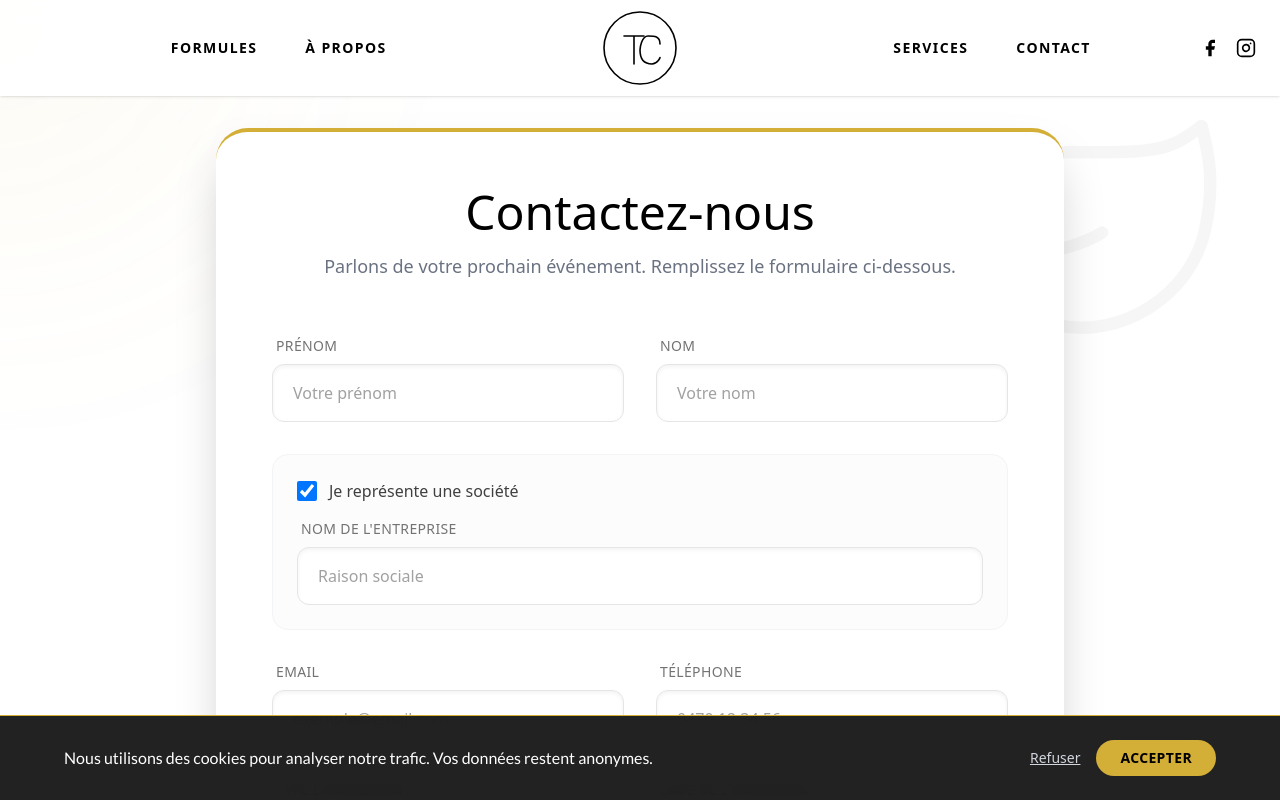
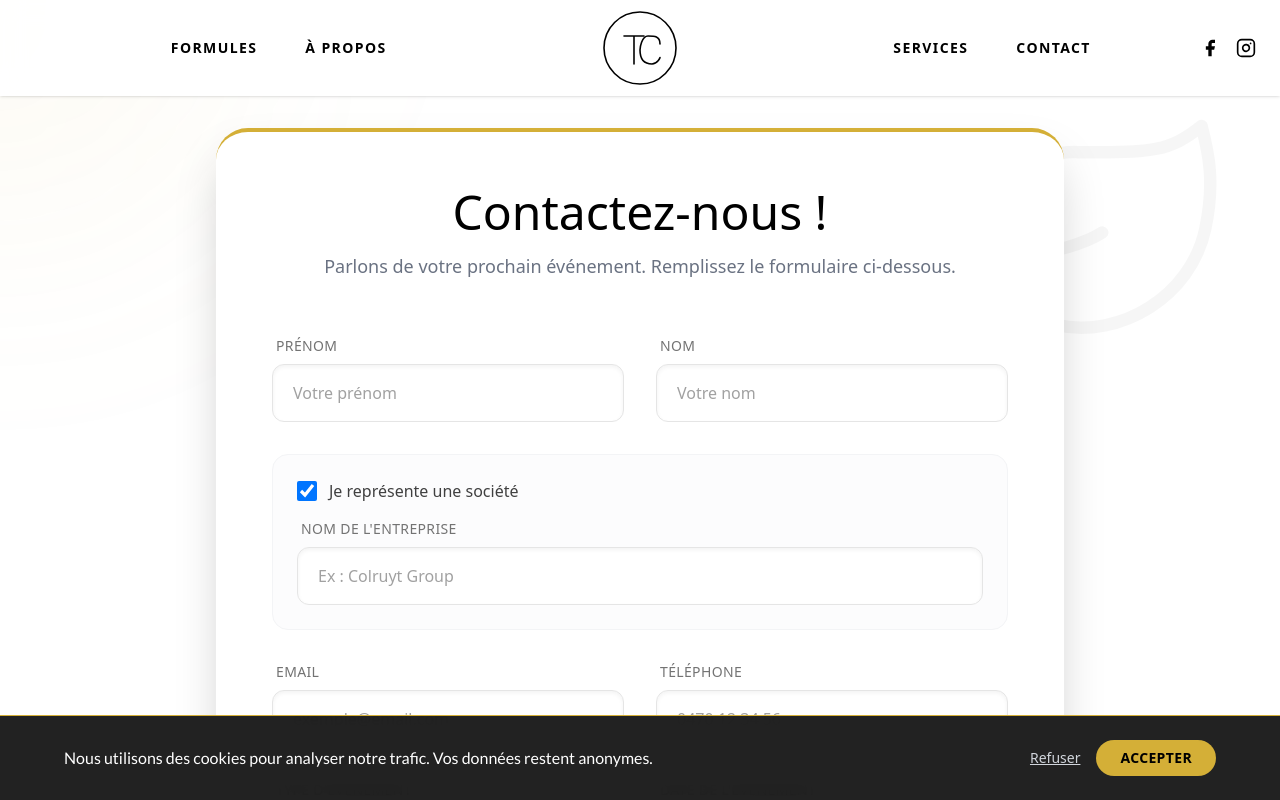
Before and after one commit to FlorianMeganck/traiteur-compere, a Next.js app: page /contact in a window 1280 px wide. Both pictures are taken after a click on the checkbox "Je représente une société". Shown: the top 800 px of the page. Built offline with nearby package versions, Linux system fonts and the light colour scheme; a web font is replaced by a local one.

Commit message:
change form

```diff
--- a/app/contact/page.tsx
+++ b/app/contact/page.tsx
@@ -180,7 +180,7 @@ export default function Contact() {
                 <div className="bg-white shadow-2xl p-8 md:p-14 rounded-[2rem] border-t-4 border-[#D4AF37]">
 
                     <header className="text-center mb-14">
-                        <h1 className="text-4xl md:text-5xl font-serif text-black mb-4">Contactez-nous</h1>
+                        <h1 className="text-4xl md:text-5xl font-serif text-black mb-4">Contactez-nous&nbsp;!</h1>
                         <p className="text-gray-500 font-light text-lg">
                             Parlons de votre prochain événement. Remplissez le formulaire ci-dessous.
                         </p>
@@ -266,7 +266,7 @@ export default function Contact() {
                                                 type="text"
                                                 name="Nom_Societe"
                                                 className={inputStyle}
-                                                placeholder="Raison sociale"
+                                                placeholder="Ex : Colruyt Group"
                                                 value={formData.Nom_Societe}
                                                 onChange={handleChange}
                                             />
```
